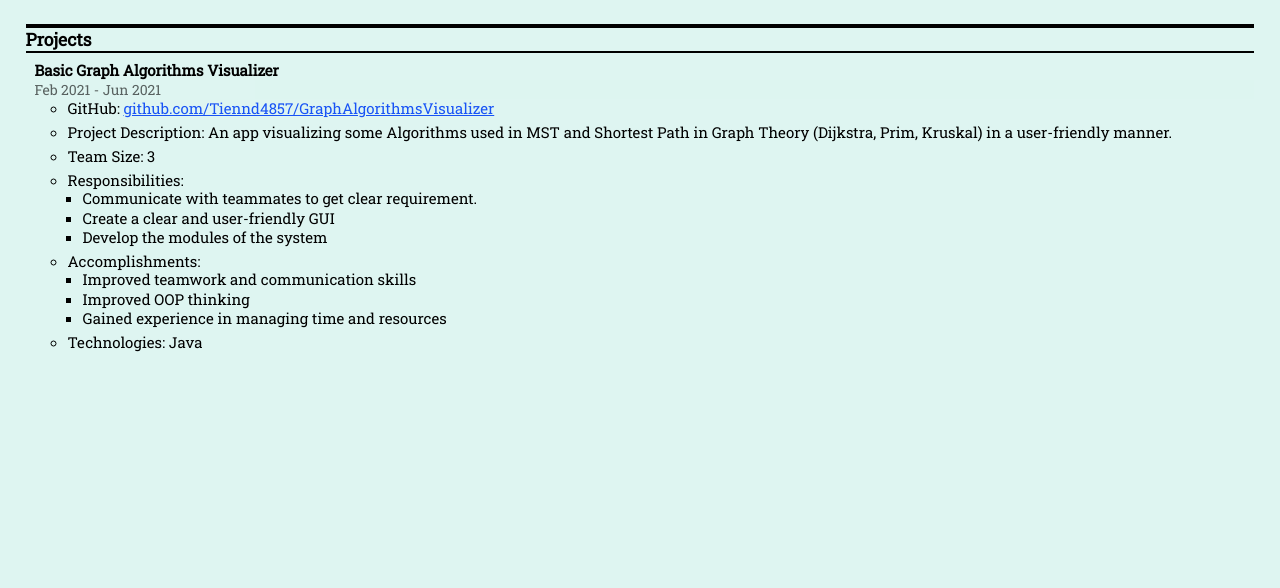
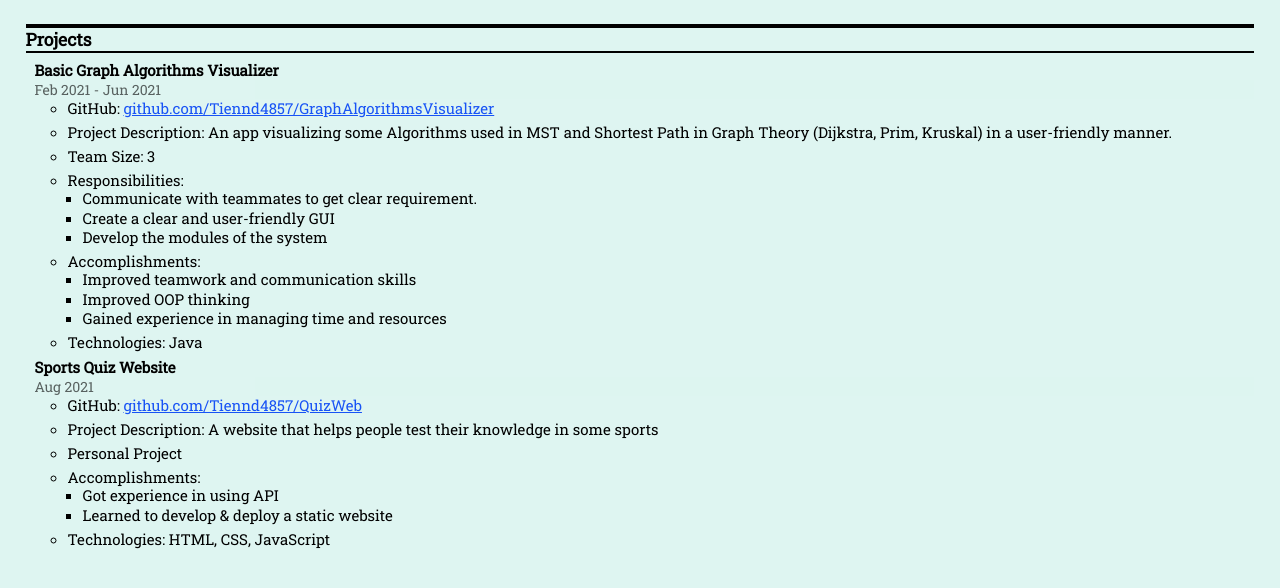
Before and after one commit to NguyenDuy-Tien/NguyenDuy-Tien.github.io, a plain HTML site: page index.html in a window 1280 px wide. Shown: the part 1011-1599 px from the top of the page. Before the commit the page ends 1420 px from the top, so only its background shows below. Drawn offline with Linux system fonts and the light colour scheme.

Commit message:
Add project 'quiz website'

```diff
--- a/index.html
+++ b/index.html
@@ -145,6 +145,28 @@
                     <li>Technologies: Java</li>
                 </ul>
             </li>
+
+            <li>
+                <h4>Sports Quiz Website</h4>
+                <p class="time">Aug 2021</p>
+                <ul class="project-description">
+                    <li>GitHub: <a href="https://github.com/Tiennd4857/QuizWeb">github.com/Tiennd4857/QuizWeb</a></li>
+                    <li>
+                        Project Description: <em></em> A website that helps people test their knowledge in some sports
+                    </li>
+                    <li>
+                        Personal Project
+                    </li>
+                    <li>
+                        Accomplishments:
+                        <ul class="project-accomplishments second-level-list">
+                            <li>Got experience in using API</li>
+                            <li>Learned to develop & deploy a static website</li>
+                        </ul>
+                    </li>
+                    <li>Technologies: HTML, CSS, JavaScript</li>
+                </ul>
+            </li>
         </ul>
     </div>
 </body>
```
Also changed, not shown: 2 other files.
